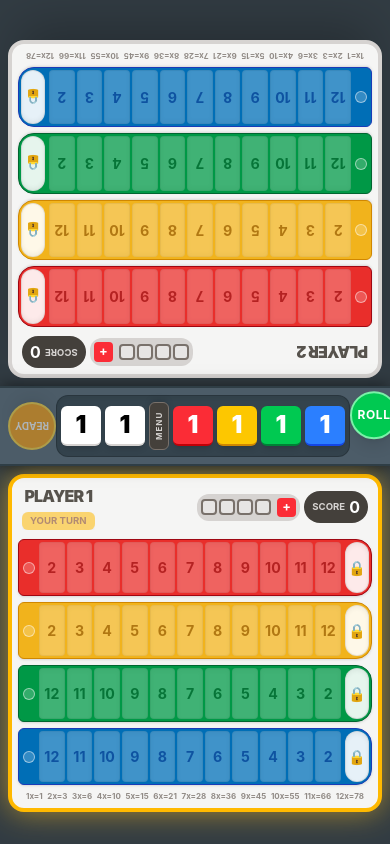
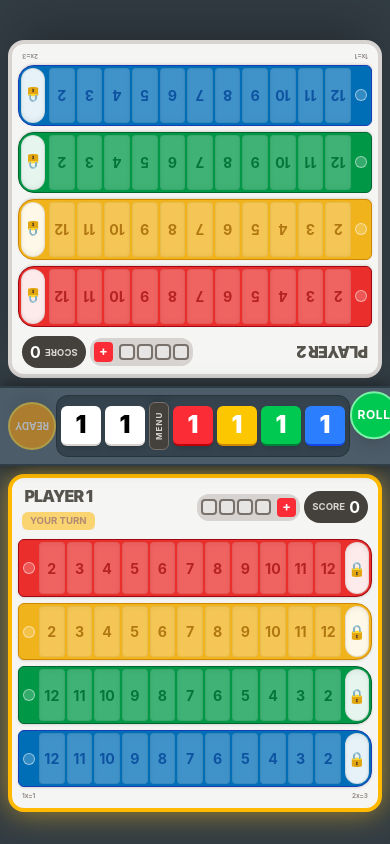
Before and after one commit to nathangobeli/Qwixx-Game, a React (Vite) app: page / in a window 390 px wide. Both pictures are taken after a click on the button "START GAME". Built offline with nearby package versions, Linux system fonts and the light colour scheme.

Commit message:
Fix UI for landscape mode: un-rotate player 2 roll button and make score footer fully responsive

```diff
--- a/src/components/DiceTray.tsx
+++ b/src/components/DiceTray.tsx
@@ -51,17 +51,18 @@ export const DiceTray = () => {
 
             {/* Player 2 Controls */}
             <div className="flex flex-col gap-1 sm:gap-2 items-center">
+                <span className="hidden landscape:block text-[8px] sm:text-xs font-bold text-stone-400 uppercase tracking-widest leading-none mt-1">{state.players[1].name}</span>
                 {currentPhase === 'ROLL' && activePlayerIndex === 1 ? (
                     <div
                         onClick={handleRoll}
-                        className="w-12 h-12 sm:w-16 sm:h-16 md:w-20 md:h-20 lg:w-24 lg:h-24 rounded-full bg-green-500 flex flex-col items-center justify-center border-2 sm:border-4 border-green-300 shadow-lg transform rotate-180 hover:scale-105 active:scale-95 cursor-pointer animate-bounce z-20"
+                        className="w-12 h-12 sm:w-16 sm:h-16 md:w-20 md:h-20 lg:w-24 lg:h-24 rounded-full bg-green-500 flex flex-col items-center justify-center border-2 sm:border-4 border-green-300 shadow-lg transform portrait:rotate-180 hover:scale-105 active:scale-95 cursor-pointer animate-bounce z-20"
                     >
                         <span className="font-bold text-xs sm:text-sm md:text-base lg:text-xl uppercase tracking-wider text-white">Roll</span>
                     </div>
                 ) : (
                     <div
                         onClick={() => handleReady(1)}
-                        className={`w-12 h-12 sm:w-16 sm:h-16 md:w-20 md:h-20 lg:w-24 lg:h-24 rounded-full flex flex-col items-center justify-center border-2 sm:border-4 shadow-lg cursor-pointer transform rotate-180 hover:scale-105 active:scale-95 transition-all
+                        className={`w-12 h-12 sm:w-16 sm:h-16 md:w-20 md:h-20 lg:w-24 lg:h-24 rounded-full flex flex-col items-center justify-center border-2 sm:border-4 shadow-lg cursor-pointer transform portrait:rotate-180 hover:scale-105 active:scale-95 transition-all
                   ${state.playersReady[1] ? 'bg-green-600 border-green-400 text-white' : 'bg-amber-500 border-amber-300 text-white animate-pulse shadow-[0_0_15px_rgba(245,158,11,0.6)]'}
                 `}
                     >
@@ -93,6 +94,7 @@ export const DiceTray = () => {
 
             {/* Player 1 Controls */}
             <div className="flex flex-col gap-1 sm:gap-2 items-center">
+                <span className="hidden landscape:block text-[8px] sm:text-xs font-bold text-stone-400 uppercase tracking-widest leading-none mt-1">{state.players[0].name}</span>
                 {currentPhase === 'ROLL' && activePlayerIndex === 0 ? (
                     <div
                         onClick={handleRoll}
--- a/src/components/PlayerBoard.tsx
+++ b/src/components/PlayerBoard.tsx
@@ -80,19 +80,19 @@ export const PlayerBoard = ({ playerIndex, inverted = false }: PlayerBoardProps)
             </div>
 
             {/* Footer Info (Scoring Legend - simplified) */}
-            <div className="mt-1 sm:mt-3 md:mt-4 text-[8px] sm:text-xs md:text-sm text-stone-500 font-bold flex justify-between px-2 sm:px-6 md:px-8 opacity-80">
-                <span>1x=1</span>
-                <span>2x=3</span>
-                <span>3x=6</span>
-                <span>4x=10</span>
-                <span>5x=15</span>
-                <span>6x=21</span>
-                <span>7x=28</span>
-                <span>8x=36</span>
-                <span>9x=45</span>
-                <span>10x=55</span>
-                <span>11x=66</span>
-                <span>12x=78</span>
+            <div className="mt-1 flex justify-between px-1 md:px-2 opacity-80" style={{ fontSize: 'clamp(0.4rem, 1.8cqi, 1.2rem)' }}>
+                <span className="text-stone-500 font-bold whitespace-nowrap">1x=1</span>
+                <span className="text-stone-500 font-bold whitespace-nowrap">2x=3</span>
+                <span className="text-stone-500 font-bold whitespace-nowrap hidden sm:inline">3x=6</span>
+                <span className="text-stone-500 font-bold whitespace-nowrap hidden sm:inline">4x=10</span>
+                <span className="text-stone-500 font-bold whitespace-nowrap hidden md:inline">5x=15</span>
+                <span className="text-stone-500 font-bold whitespace-nowrap hidden md:inline">6x=21</span>
+                <span className="text-stone-500 font-bold whitespace-nowrap hidden lg:inline">7x=28</span>
+                <span className="text-stone-500 font-bold whitespace-nowrap hidden lg:inline">8x=36</span>
+                <span className="text-stone-500 font-bold whitespace-nowrap hidden lg:inline">9x=45</span>
+                <span className="text-stone-500 font-bold whitespace-nowrap hidden xl:inline">10x=55</span>
+                <span className="text-stone-500 font-bold whitespace-nowrap hidden xl:inline">11x=66</span>
+                <span className="text-stone-500 font-bold whitespace-nowrap hidden xl:inline">12x=78</span>
             </div>
         </div>
     );
```
